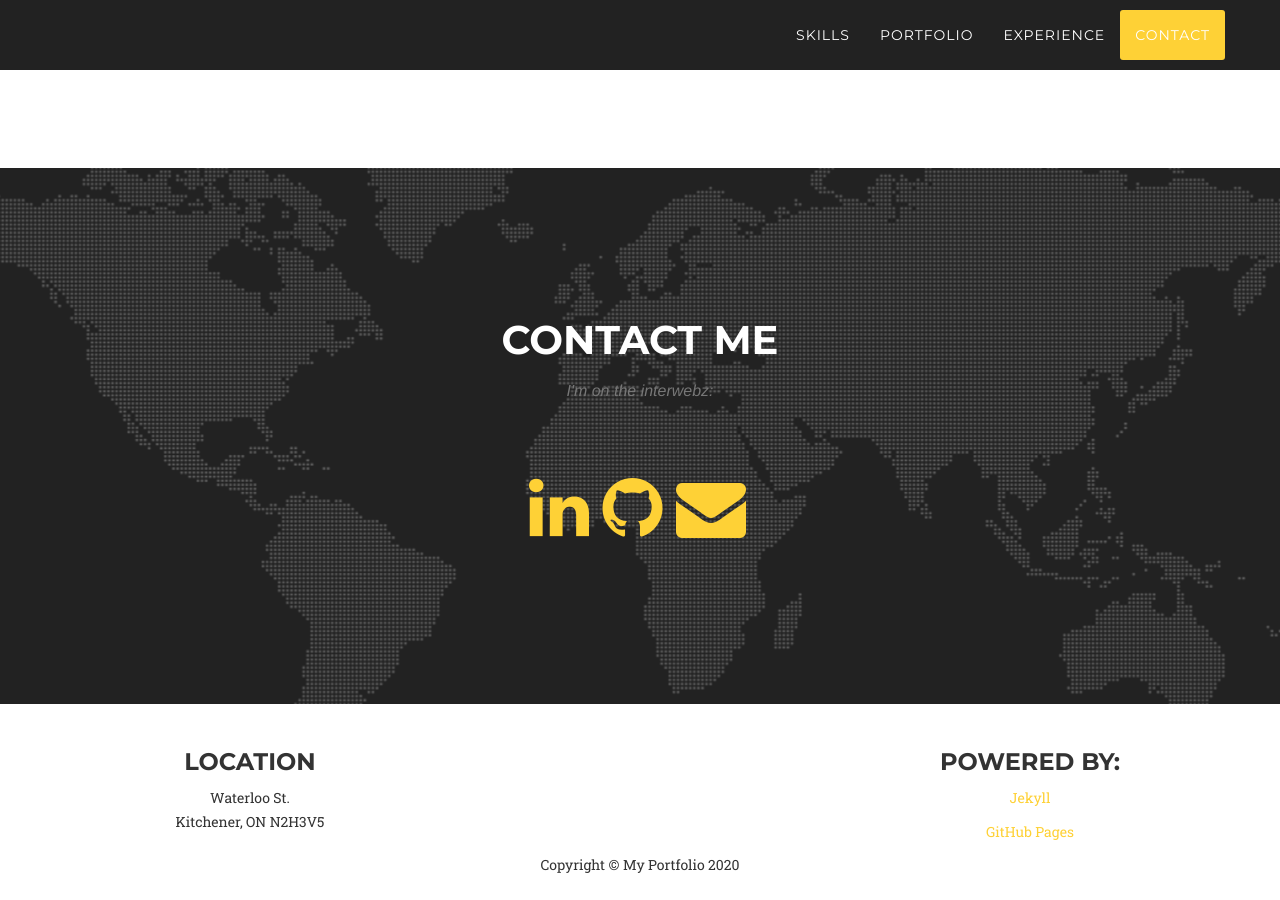
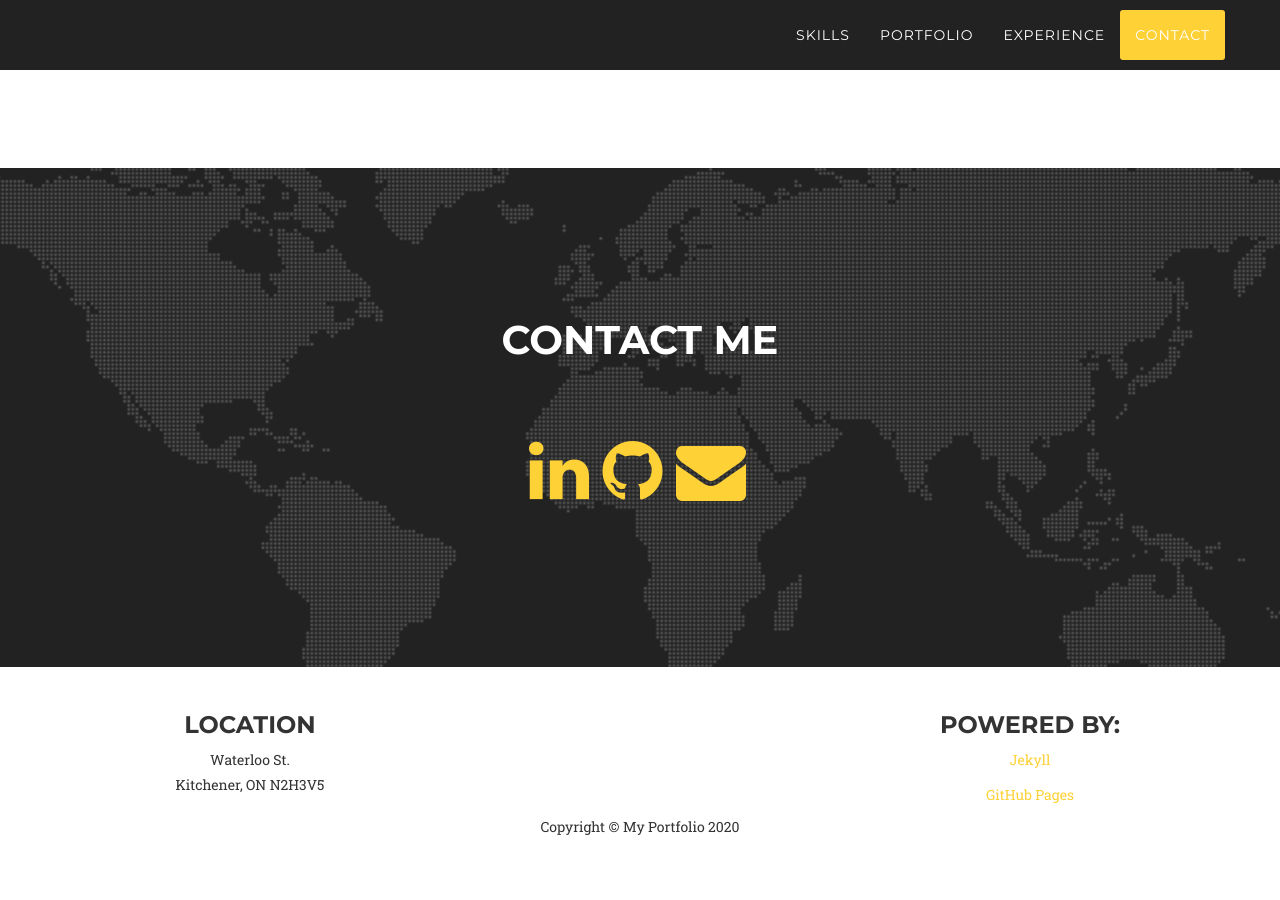
Before and after one commit to y7kim/y7kim.github.io, a Jekyll site: the page built from index.html, in a window 1280 px wide and 900 px high, scrolled down 5581 px. Built offline with Jekyll 4.4.1, drawn with Linux system fonts in a browser that asks for light colours; some web fonts are replaced; after the commit the page ends 6443 px from its top, so only the background shows below that.

Commit message:
Update contact.html

```diff
--- a/_includes/contact.html
+++ b/_includes/contact.html
@@ -4,7 +4,7 @@
             <div class="row">
                 <div class="col-lg-12 text-center">
                     <h2 class="section-heading">Contact Me</h2>
-                    <h3 class="section-subheading text-muted">I'm on the interwebz:</h3>
+                    <h3 class="section-subheading text-muted"></h3>
                 </div>
             </div>
             <div class="row">
```
